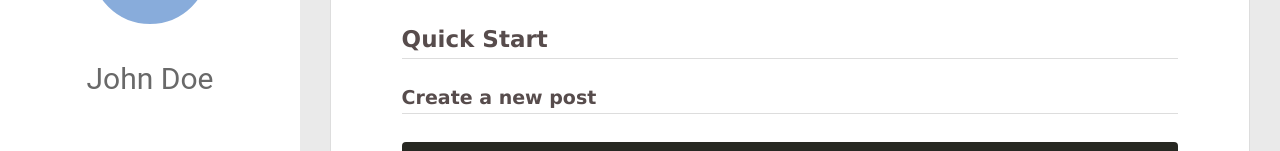
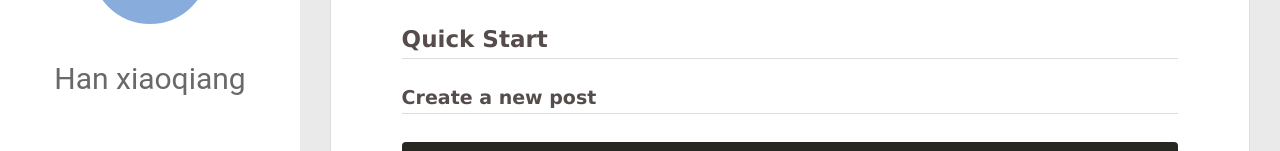
Before and after one commit to hanchengqiang/hanchengqiang.github.io, a plain HTML site: page index.html in a window 1280 px wide. Shown: the part 211-362 px from the top of the page. Drawn offline with Linux system fonts and the light colour scheme; no server answers.

Commit message:
Update index.html

```diff
--- a/index.html
+++ b/index.html
@@ -45,7 +45,7 @@
 			<img src="null" class="js-avatar">
 		</a>
 		<hgroup>
-		  <h1 class="header-author"><a href="/">John Doe</a></h1>
+		  <h1 class="header-author"><a href="/">Han xiaoqiang</a></h1>
 		</hgroup>
 
 
```
